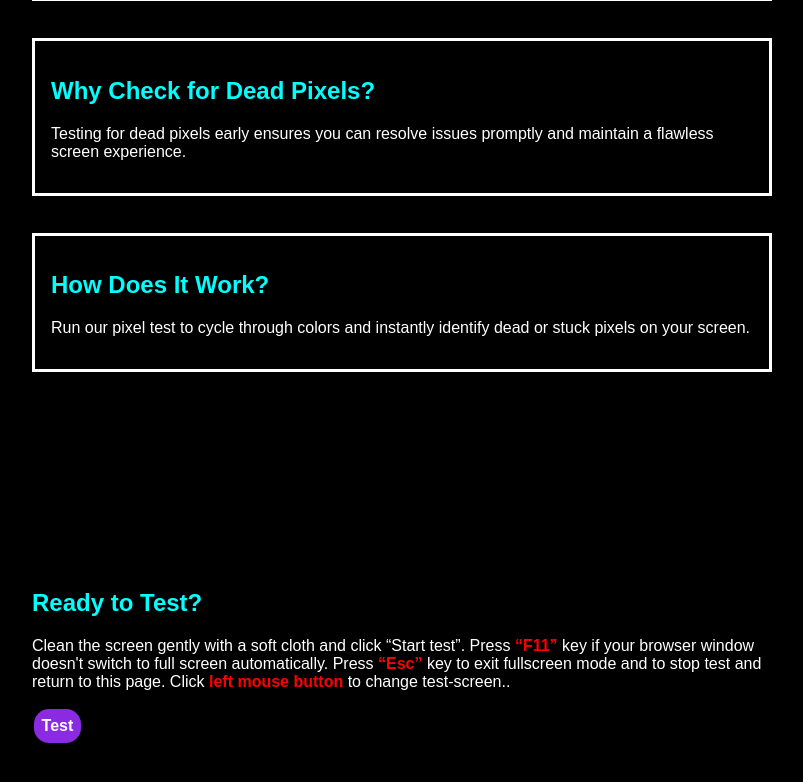
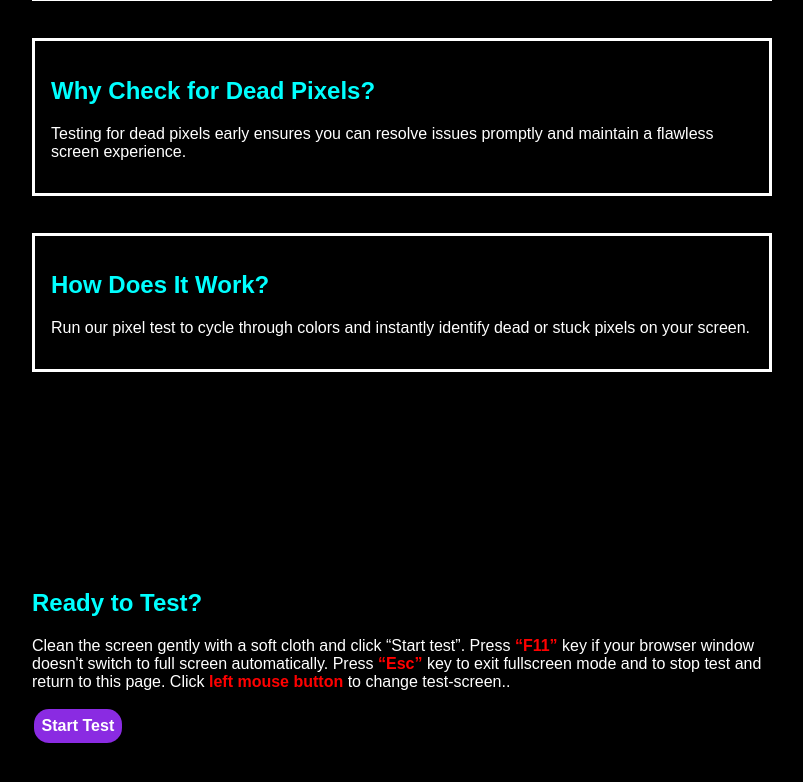
Before and after one commit to AnasNaveed331/Dead-Pixel-check-Website, a plain HTML site: page index.html in a window 1280 px wide. Shown: the part 529-1311 px from the top of the page, without its empty margins (238-1041 px from the left). Drawn offline with Linux system fonts and the light colour scheme.

```diff
--- a/index.html
+++ b/index.html
@@ -37,10 +37,10 @@
     </div>
 
     <section class="cta">
+
         <h2 class="cta_h2">Ready to Test?</h2>
         <p class="cta_text">Clean the screen gently with a soft cloth and click “Start test”. Press <b>“F11”</b> key if your browser window doesn't switch to full screen automatically. Press <b>“Esc”</b> key to exit fullscreen mode and to stop test and return to this page. Click <b>left mouse button</b> to change test-screen..</p>
-
-            <a href="color-change.html">Test</a>
+        <a href="color-change.html">Start Test</a>
 
 
     </section>
```
